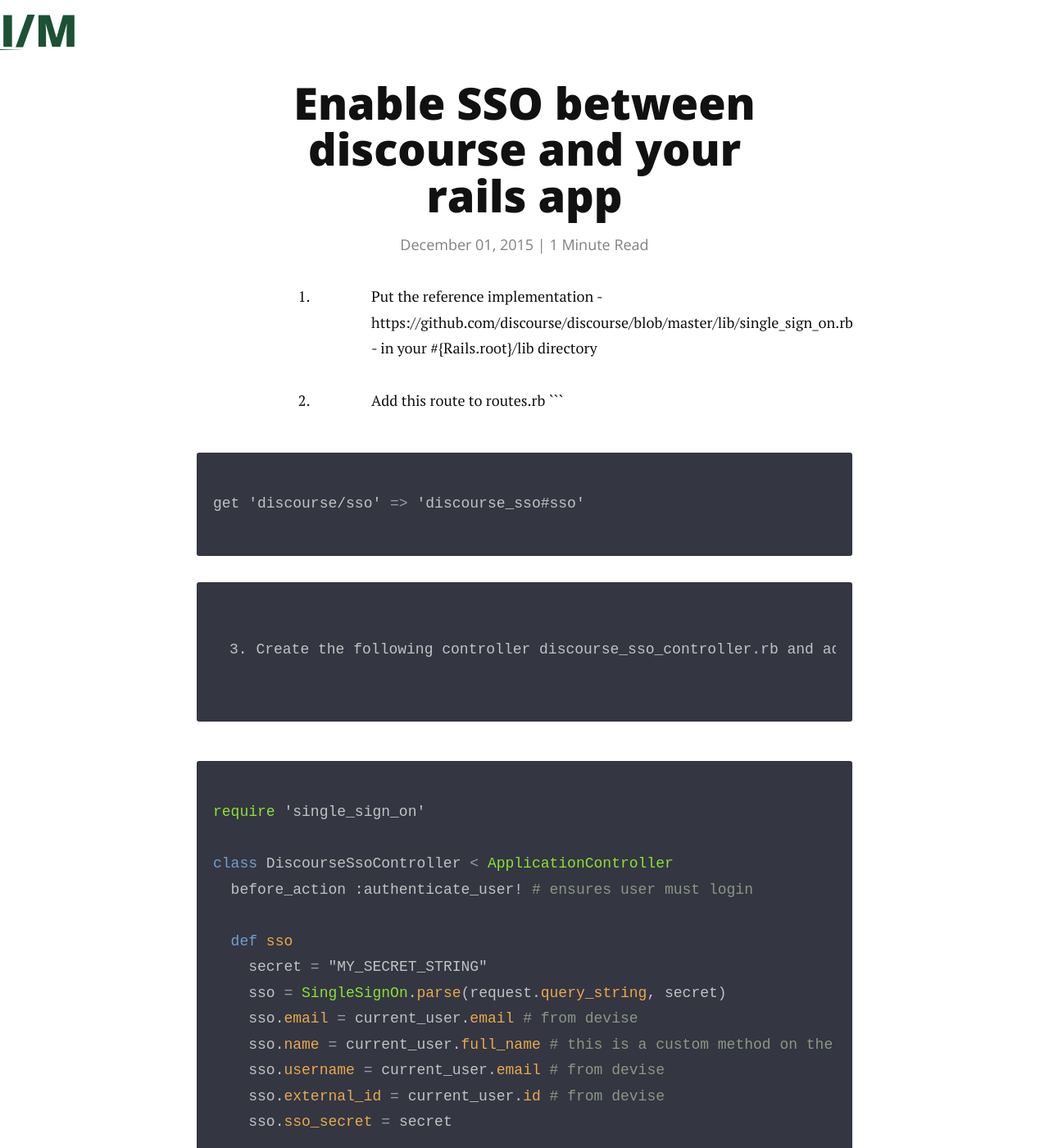
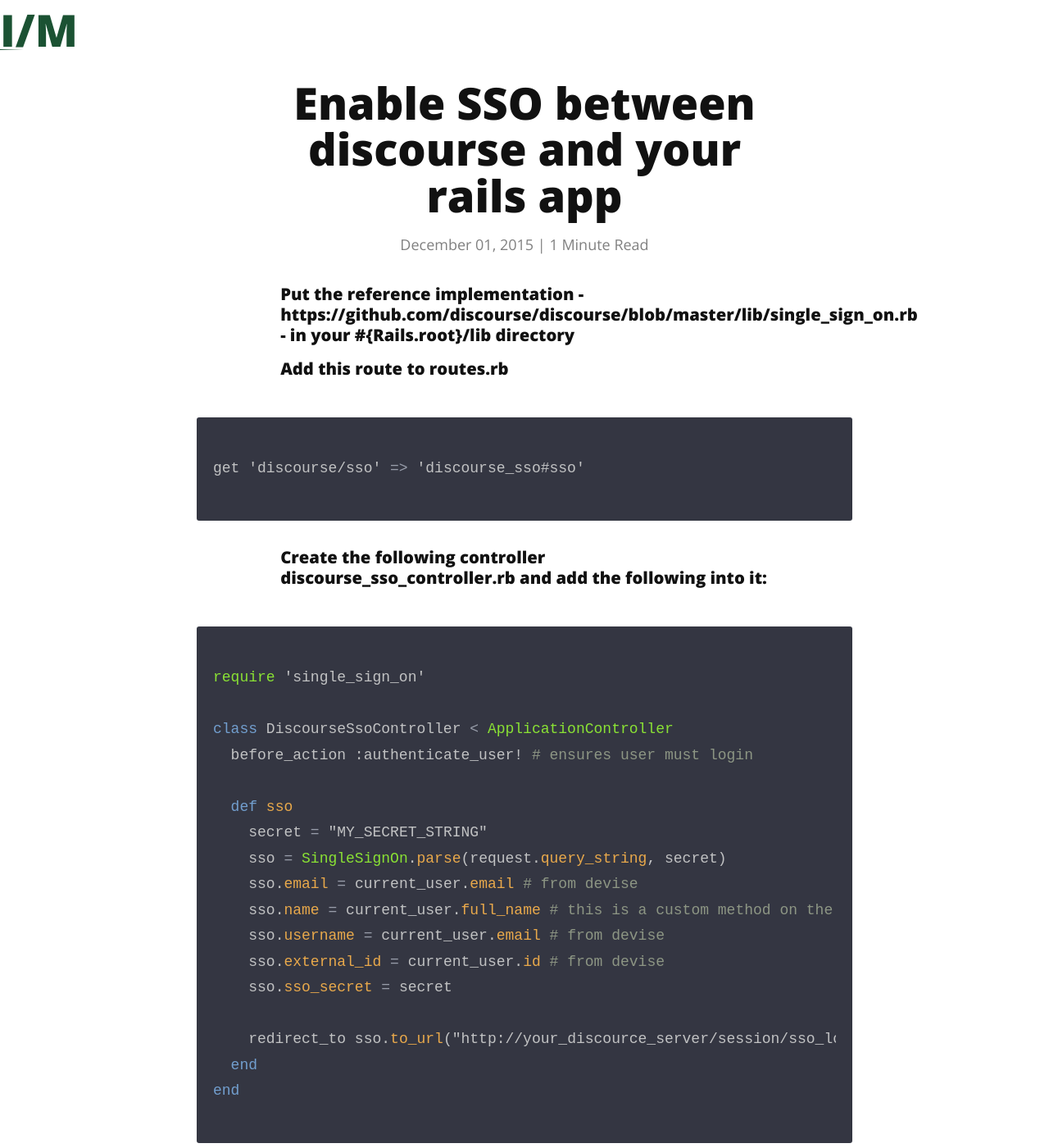
Before and after one commit to ismailmechbal/ismailmechbal.github.io, a Jekyll site: the page built from _posts/2015-12-01-enable-sso-between-discourse-and-rails-app.markdown, in a window 1280 px wide and 1400 px high. Shown: the whole window at 82% size. Built offline with Jekyll 4.4.1, drawn with Linux system fonts in a browser that asks for light colours; nearby versions of some CDN libraries; Markdown is read by kramdown in place of the engine named in the settings; some of the changed lines change nothing that is shown.

Commit message:
Fix article to enable sso

````diff
--- a/_posts/2015-12-01-enable-sso-between-discourse-and-rails-app.markdown
+++ b/_posts/2015-12-01-enable-sso-between-discourse-and-rails-app.markdown
@@ -4,16 +4,16 @@
 date:   2015-12-01
 ---
 
-1. Put the reference implementation - https://github.com/discourse/discourse/blob/master/lib/single_sign_on.rb - in your #{Rails.root}/lib directory
+#### Put the reference implementation - https://github.com/discourse/discourse/blob/master/lib/single_sign_on.rb - in your #{Rails.root}/lib directory
 
-2. Add this route to routes.rb
-```
+#### Add this route to routes.rb
+
 {% highlight ruby %}
 get 'discourse/sso' => 'discourse_sso#sso'
 {% endhighlight %}
-```
-3. Create the following controller discourse_sso_controller.rb and add the following into it:
-```
+
+#### Create the following controller discourse_sso_controller.rb and add the following into it:
+
 {% highlight ruby %}
 require 'single_sign_on'
 
@@ -33,12 +33,12 @@
   end
 end
 {% endhighlight %}
-```
-4. Set up the SSO config in discourse (admin/site_settings/category/login) to have the following
+
+#### Set up the SSO config in discourse (admin/site_settings/category/login) to have the following
 
 sso url: http://your_rails_server/discourse/sso
 sso secret : what you set as MY_SECRET_STRING above
 
-5. Disable other login types in discourse
+#### Disable other login types in discourse
 
-6. You're done
+#### You're done
````
